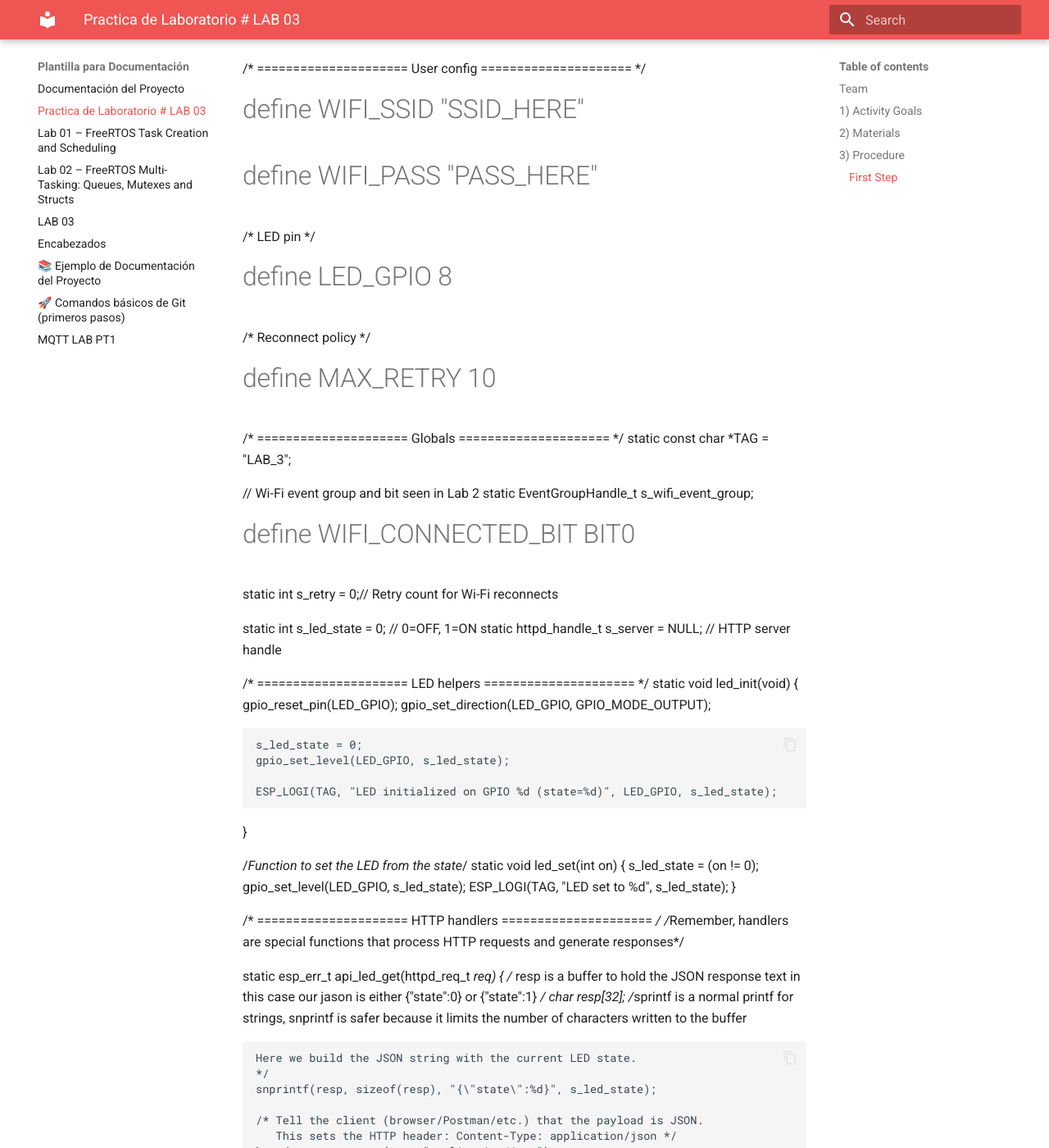
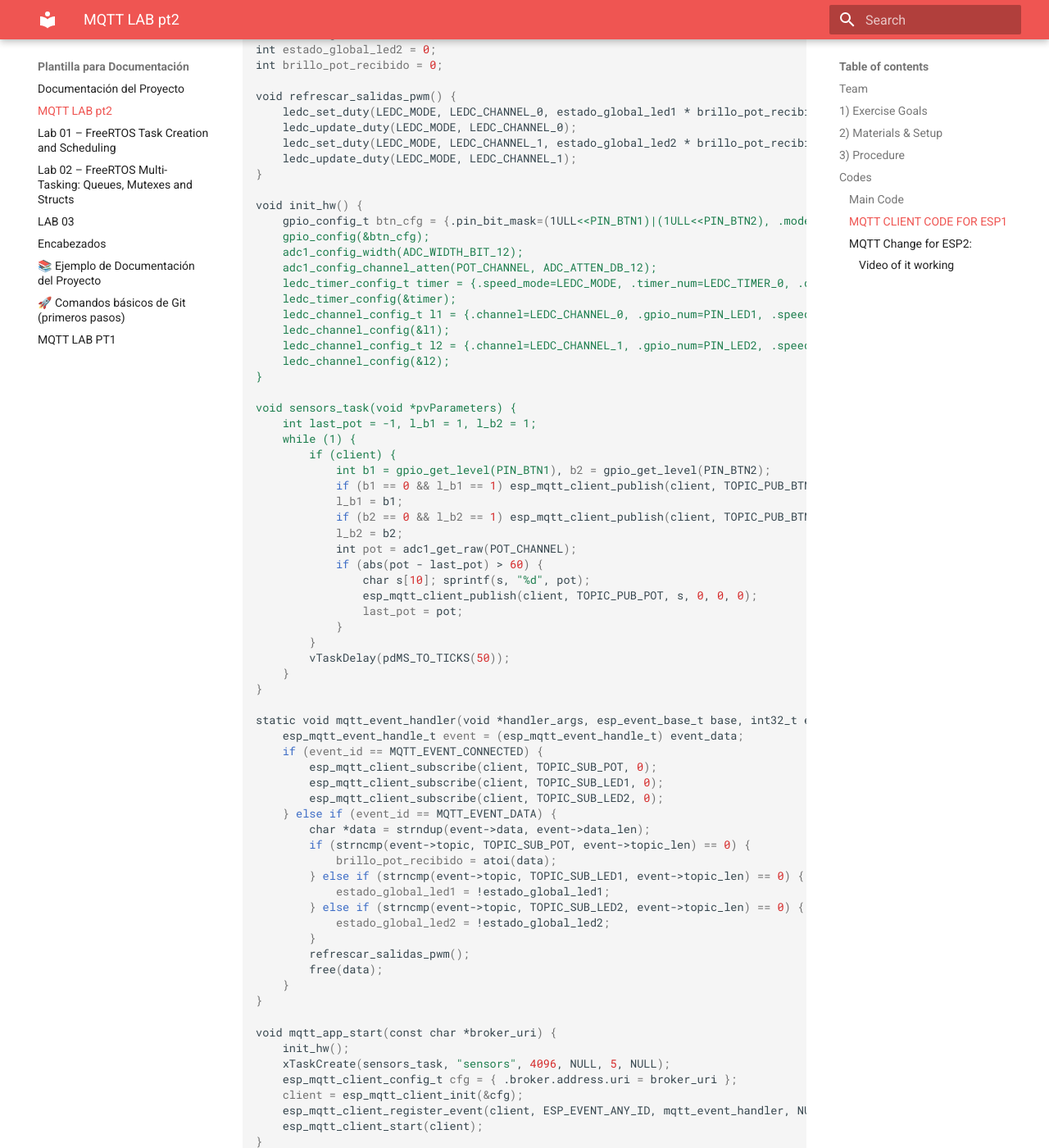
Before and after one commit to Isaacan123/SistemasEmbebidosII, an MkDocs documentation site: the page built from docs/LAB05.md, in a window 1280 px wide and 1400 px high, scrolled down 2526 px. Shown: the whole window at 82% size. Built offline with MkDocs 1.6.1 and Material for MkDocs 9.7.7, drawn with Linux system fonts in a browser that asks for light colours; some of the changed text lies outside the part shown.

Commit message:
Add files via upload

````diff
--- a/docs/LAB05.md
+++ b/docs/LAB05.md
@@ -1,352 +1,199 @@
-# Practica de Laboratorio # LAB 03
+# MQTT LAB pt2
 
 ## Team
 * Yahir Gil Mendoza
 * Isaac Antonio Perez Aleman
 * Pablo Eduardo López Manzano
+* Juan David Garcia cortez
+* Sumie Arai Erazo
 
----
+## 1) Exercise Goals
+Connect 2 ESPS with MQTT to control on state and brightness
 
-## 1) Activity Goals
+## 2) Materials & Setup
+- **Tools/Software** - Editors: VS Code, Python 3.12, ESP32-C6
 
-* **Understand the Embedded Server:** Set up and manage the lightweight `esp_http_server` within the ESP-IDF environment.
-* **Configure URI Handlers:** Register and map specific API routes for HTML interfaces and `/api/led` for JSON endpoints to their corresponding C functions.
-* **Process HTTP Requests:** Successfully read and parse incoming request bodies, particularly extracting JSON data from POST requests to control device hardware in this case a led.
-* **Manage HTTP Headers:** Assign appropriate `Content-Type` to server responses to ensure browsers correctly interpret them as `text/html` or `application/json`.
-
----
-
-## 2) Materials
-
-* ESP32‑C6 with USB‑C cable (data-capable)
-* LED + 330 Ω resistor + jumper wires
-* Protoboard
-* Motor DC
-
----
+**Wiring/Safety:** - ESP32-C6 , LED, BUTTON, RESISTANCE OF  220 OHMS and 1KOHMS
 
 ## 3) Procedure
+The ESP32 works like a mini‑website that listens to commands and controls the LED, while making sure the responses are easy for apps or browsers to understand.
 
-### First Step
-We use the code given by the teacher, to follow how the program works, the HTML interface, and the IP assignment.
+## Codes
+### Main Code
+```bash
+#include <stdio.h>
+#include "freertos/FreeRTOS.h"
+#include "freertos/task.h"
+#include "nvs_flash.h"
+#include "esp_log.h"
 
-**Code 1: General code**
+// Tus cabeceras personalizadas
+#include "wifi_sta.h"
+#include "mqtt_client_app.h"
 
-```c
-/*
- * LAB 3 — ESP32-C6 Wi-Fi + HTTP LED Control
- *
- * Features:
- * - Wi-Fi STA connect + reconnect using events
- * - Wait for IP (WIFI_CONNECTED_BIT)
- * - Simple GPIO LED control (gpio_reset_pin + gpio_set_direction)
- * - HTTP server:
- * GET  /         -> HTML UI
- * GET  /api/led  -> JSON {"state":0|1}
- * POST /api/led  -> JSON {"state":0|1} sets LED, returns {"ok":true}
- *
- */
-// String handling and standard libraries
+static const char *TAG = "MAIN_APP";
+
+// Credenciales y Broker
+#define MI_SSID "iPhone de Sumie"
+#define MI_PASS "12345678"
+#define MI_BROKER "mqtt://test.mosquitto.org:1883"
+
+void app_main(void) {
+    // 1. Inicializar NVS (indispensable para Wi-Fi)
+    esp_err_t ret = nvs_flash_init();
+    if (ret == ESP_ERR_NVS_NO_FREE_PAGES || ret == ESP_ERR_NVS_NEW_VERSION_FOUND) {
+        ESP_ERROR_CHECK(nvs_flash_erase());
+        ret = nvs_flash_init();
+    }
+    ESP_ERROR_CHECK(ret);
+
+    // 2. Conectar Wi-Fi usando tu función de laboratorio
+    ESP_LOGI(TAG, "Iniciando Wi-Fi...");
+    esp_err_t wifi_res = wifi_sta_connect(MI_SSID, MI_PASS, 30000);
+
+    if (wifi_res == ESP_OK) {
+        ESP_LOGI(TAG, "Wi-Fi Conectado. Iniciando MQTT...");
+
+        // 3. Arrancar MQTT
+        mqtt_app_start(MI_BROKER);
+    } else {
+        ESP_LOGE(TAG, "Error crítico: No se pudo conectar al Wi-Fi.");
+    }
+
+    // Heartbeat para saber que el sistema no se ha colgado
+    while (1) {
+        vTaskDelay(pdMS_TO_TICKS(10000));
+        ESP_LOGI(TAG, "Sistema activo...");
+    }
+}
+```
+### MQTT CLIENT CODE FOR ESP1
+```bash
+#include <stdio.h>
+#include <stdint.h>
 #include <string.h>
-#include <stdio.h>
 #include <stdlib.h>
-// FreeRTOS and event groups
+#include "esp_log.h"
+#include "mqtt_client.h"
+#include "driver/gpio.h"
+#include "driver/adc.h"
+#include "driver/ledc.h"
 #include "freertos/FreeRTOS.h"
-#include "freertos/event_groups.h"
-// ESP-IDF Logging and error handling
-#include "esp_log.h"
-#include "esp_err.h"
-// Wi-Fi and network
-#include "nvs_flash.h"
-#include "esp_netif.h"
-#include "esp_event.h"
-#include "esp_wifi.h"
-// GPIO control
-#include "driver/gpio.h"
-// HTTP server
-#include "esp_http_server.h"
+#include "freertos/task.h"
 
-/* ===================== User config ===================== */
-#define WIFI_SSID "SSID_HERE"
-#define WIFI_PASS "PASS_HERE"
+static const char *TAG = "ESP2_TEAM_PAPU";
 
-/* LED pin */
-#define LED_GPIO 8
+#define PIN_LED1 6
+#define PIN_LED2 7
+#define PIN_BTN1 5
+#define PIN_BTN2 4
+#define POT_CHANNEL ADC1_CHANNEL_0
 
-/* Reconnect policy */
-#define MAX_RETRY 10
+#define LEDC_MODE LEDC_LOW_SPEED_MODE
+#define LEDC_RES LEDC_TIMER_12_BIT
 
-/* ===================== Globals ===================== */
-static const char *TAG = "LAB_3";
+#define TEAM_ID "teamPapu"
+#define TOPIC_SUB_POT   "ibero/" TEAM_ID "/esp1/potenciometer"
+#define TOPIC_SUB_LED1  "ibero/" TEAM_ID "/esp1/led1"
+#define TOPIC_SUB_LED2  "ibero/" TEAM_ID "/es1/led2"
 
-// Wi-Fi event group and bit seen in Lab 2
-static EventGroupHandle_t s_wifi_event_group;
-#define WIFI_CONNECTED_BIT BIT0
+#define TOPIC_PUB_POT   "ibero/" TEAM_ID "/esp2/potenciometer"
+#define TOPIC_PUB_BTN1  "ibero/" TEAM_ID "/esp2/led1"
+#define TOPIC_PUB_BTN2  "ibero/" TEAM_ID "/esp2/led2"
 
-static int s_retry = 0;// Retry count for Wi-Fi reconnects
+static esp_mqtt_client_handle_t client = NULL;
 
-static int s_led_state = 0;               // 0=OFF, 1=ON
-static httpd_handle_t s_server = NULL;    // HTTP server handle
+int estado_global_led1 = 0;
+int estado_global_led2 = 0;
+int brillo_pot_recibido = 0;
 
-/* ===================== LED helpers ===================== */
-static void led_init(void)
-{
-    gpio_reset_pin(LED_GPIO);
-    gpio_set_direction(LED_GPIO, GPIO_MODE_OUTPUT);
-
-    s_led_state = 0;
-    gpio_set_level(LED_GPIO, s_led_state);
-
-    ESP_LOGI(TAG, "LED initialized on GPIO %d (state=%d)", LED_GPIO, s_led_state);
+void refrescar_salidas_pwm() {
+    ledc_set_duty(LEDC_MODE, LEDC_CHANNEL_0, estado_global_led1 * brillo_pot_recibido);
+    ledc_update_duty(LEDC_MODE, LEDC_CHANNEL_0);
+    ledc_set_duty(LEDC_MODE, LEDC_CHANNEL_1, estado_global_led2 * brillo_pot_recibido);
+    ledc_update_duty(LEDC_MODE, LEDC_CHANNEL_1);
 }
 
-/*Function to set the LED from the state*/
-static void led_set(int on)
-{
-    s_led_state = (on != 0);
-    gpio_set_level(LED_GPIO, s_led_state);
-    ESP_LOGI(TAG, "LED set to %d", s_led_state);
+void init_hw() {
+    gpio_config_t btn_cfg = {.pin_bit_mask=(1ULL<<PIN_BTN1)|(1ULL<<PIN_BTN2), .mode=GPIO_MODE_INPUT, .pull_up_en=GPIO_PULLUP_ENABLE};
+    gpio_config(&btn_cfg);
+    adc1_config_width(ADC_WIDTH_BIT_12);
+    adc1_config_channel_atten(POT_CHANNEL, ADC_ATTEN_DB_12);
+    ledc_timer_config_t timer = {.speed_mode=LEDC_MODE, .timer_num=LEDC_TIMER_0, .duty_resolution=LEDC_RES, .freq_hz=5000, .clk_cfg=LEDC_AUTO_CLK};
+    ledc_timer_config(&timer);
+    ledc_channel_config_t l1 = {.channel=LEDC_CHANNEL_0, .gpio_num=PIN_LED1, .speed_mode=LEDC_MODE, .timer_sel=LEDC_TIMER_0, .duty=0};
+    ledc_channel_config(&l1);
+    ledc_channel_config_t l2 = {.channel=LEDC_CHANNEL_1, .gpio_num=PIN_LED2, .speed_mode=LEDC_MODE, .timer_sel=LEDC_TIMER_0, .duty=0};
+    ledc_channel_config(&l2);
 }
 
-/* ===================== HTTP handlers ===================== */
-/*Remember, handlers are special functions that process HTTP requests and generate responses*/
-
-static esp_err_t api_led_get(httpd_req_t *req)
-{
-    /* resp is a buffer to hold the JSON response  text in this case our jason is
-       either {"state":0} or {"state":1} */
-    char resp[32];
-    /*sprintf is a normal printf for strings, snprintf is safer because it
-    limits the number of characters written to the buffer
-
-    Here we build the JSON string with the current LED state.
-    */
-    snprintf(resp, sizeof(resp), "{\"state\":%d}", s_led_state);
-
-    /* Tell the client (browser/Postman/etc.) that the payload is JSON.
-       This sets the HTTP header: Content-Type: application/json */
-    httpd_resp_set_type(req, "application/json");
-
-    /* Send the response body to the client.
-       - 'resp' is the payload
-       - HTTPD_RESP_USE_STRLEN tells ESP-IDF to compute the string length automatically
-         (it treats resp as a null-terminated C string). */
-    httpd_resp_send(req, resp, HTTPD_RESP_USE_STRLEN);
-
-    /* Return ESP_OK so the HTTP server knows the request was handled correctly. */
-    return ESP_OK;
-}
-
-static esp_err_t api_led_post(httpd_req_t *req)
-{
-    // Basic safety: reject empty or very large payloads
-    if (req->content_len <= 0 || req->content_len > 256) {
-        httpd_resp_send_err(req, HTTPD_400_BAD_REQUEST, "Invalid Content-Length");
-        return ESP_FAIL;
-    }
-
-    char buf[257] = {0}; // +1 for null terminator
-    int received = httpd_req_recv(req, buf, req->content_len);
-    if (received <= 0) {
-        httpd_resp_send_err(req, HTTPD_400_BAD_REQUEST, "Empty body");
-        return ESP_FAIL;
-    }
-    buf[received] = '\0';
-
-    // Minimal parse: find "state":<number>
-    int state = -1;
-    char *p = strstr(buf, "\"state\"");
-    if (p) {
-        p = strchr(p, ':');
-        if (p) state = atoi(p + 1);
-    }
-
-    if (state != 0 && state != 1) {
-        httpd_resp_send_err(req, HTTPD_400_BAD_REQUEST, "state must be 0 or 1");
-        return ESP_FAIL;
-    }
-
-    led_set(state);
-
-    httpd_resp_set_type(req, "application/json");
-    httpd_resp_sendstr(req, "{\"ok\":true}");
-    return ESP_OK;
-}
-
-static esp_err_t root_get_handler(httpd_req_t *req)
-{
-    // Readable inline HTML
-    static const char *INDEX_HTML =
-        "<!doctype html>\n"
-        "<html>\n"
-        "<head>\n"
-        "  <meta charset='utf-8'>\n"
-        "  <meta name='viewport' content='width=device-width, initial-scale=1'>\n"
-        "  <title>ESP32-C6 LED</title>\n"
-        "</head>\n"
-        "<body>\n"
-        "  <h2>ESP32-C6 LED Control</h2>\n"
-        "  <button onclick='setLed(1)'>ON</button>\n"
-        "  <button onclick='setLed(0)'>OFF</button>\n"
-        "  <p id='st'>State: ?</p>\n"
-        "\n"
-        "  <script>\n"
-        "    async function refresh(){\n"
-        "      const r = await fetch('/api/led');\n"
-        "      const j = await r.json();\n"
-        "      document.getElementById('st').innerText = 'State: ' + j.state;\n"
-        "    }\n"
-        "    async function setLed(v){\n"
-        "      await fetch('/api/led', {\n"
-        "        method: 'POST',\n"
-        "        headers: {'Content-Type':'application/json'},\n"
-        "        body: JSON.stringify({state:v})\n"
-        "      });\n"
-        "      refresh();\n"
-        "    }\n"
-        "    setInterval(refresh, 1000);\n"
-        "    refresh();\n"
-        "  </script>\n"
-        "</body>\n"
-        "</html>\n";
-
-    httpd_resp_set_type(req, "text/html");
-    httpd_resp_send(req, INDEX_HTML, HTTPD_RESP_USE_STRLEN);
-    return ESP_OK;
-}
-
-static void http_server_start(void)
-{
-    httpd_config_t config = HTTPD_DEFAULT_CONFIG();
-    ESP_ERROR_CHECK(httpd_start(&s_server, &config));
-    ESP_LOGI(TAG, "HTTP server started");
-
-    httpd_uri_t root = {
-        .uri      = "/",
-        .method   = HTTP_GET,
-        .handler  = root_get_handler,
-        .user_ctx = NULL
-    };
-
-    httpd_uri_t led_get = {
-        .uri      = "/api/led",
-        .method   = HTTP_GET,
-        .handler  = api_led_get,
-        .user_ctx = NULL
-    };
-
-    httpd_uri_t led_post = {
-        .uri      = "/api/led",
-        .method   = HTTP_POST,
-        .handler  = api_led_post,
-        .user_ctx = NULL
-    };
-
-    ESP_ERROR_CHECK(httpd_register_uri_handler(s_server, &root));
-    ESP_ERROR_CHECK(httpd_register_uri_handler(s_server, &led_get));
-    ESP_ERROR_CHECK(httpd_register_uri_handler(s_server, &led_post));
-
-    ESP_LOGI(TAG, "Routes registered: /  ,  GET/POST /api/led");
-}
-
-/* ===================== Wi-Fi STA connect + events ===================== */
-
-static void wifi_event_handler(void *arg,
-                               esp_event_base_t event_base,
-                               int32_t event_id,
-                               void *event_data)
-{
-    if (event_base == WIFI_EVENT && event_id == WIFI_EVENT_STA_START) {
-        ESP_LOGI(TAG, "WIFI_EVENT_STA_START -> esp_wifi_connect()");
-        ESP_ERROR_CHECK(esp_wifi_connect());
-        return;
-    }
-
-    if (event_base == WIFI_EVENT && event_id == WIFI_EVENT_STA_DISCONNECTED) {
-        if (s_retry < MAX_RETRY) {
-            s_retry++;
-            ESP_LOGW(TAG, "Disconnected. Retrying (%d/%d)...", s_retry, MAX_RETRY);
-            ESP_ERROR_CHECK(esp_wifi_connect());
-        } else {
-            ESP_LOGE(TAG, "Failed to connect after %d retries.", MAX_RETRY);
+void sensors_task(void *pvParameters) {
+    int last_pot = -1, l_b1 = 1, l_b2 = 1;
+    while (1) {
+        if (client) {
+            int b1 = gpio_get_level(PIN_BTN1), b2 = gpio_get_level(PIN_BTN2);
+            if (b1 == 0 && l_b1 == 1) esp_mqtt_client_publish(client, TOPIC_PUB_BTN1, "toggle", 0, 0, 0);
+            l_b1 = b1;
+            if (b2 == 0 && l_b2 == 1) esp_mqtt_client_publish(client, TOPIC_PUB_BTN2, "toggle", 0, 0, 0);
+            l_b2 = b2;
+            int pot = adc1_get_raw(POT_CHANNEL);
+            if (abs(pot - last_pot) > 60) {
+                char s[10]; sprintf(s, "%d", pot);
+                esp_mqtt_client_publish(client, TOPIC_PUB_POT, s, 0, 0, 0);
+                last_pot = pot;
+            }
         }
-        return;
-    }
-
-    if (event_base == IP_EVENT && event_id == IP_EVENT_STA_GOT_IP) {
-        ip_event_got_ip_t *event = (ip_event_got_ip_t *)event_data;
-        ESP_LOGI(TAG, "Got IP: " IPSTR, IP2STR(&event->ip_info.ip));
-
-        s_retry = 0;
-        xEventGroupSetBits(s_wifi_event_group, WIFI_CONNECTED_BIT);
-        return;
+        vTaskDelay(pdMS_TO_TICKS(50));
     }
 }
 
-static void wifi_init_sta(void)
-{
-    s_wifi_event_group = xEventGroupCreate();
-
-    ESP_ERROR_CHECK(esp_netif_init());
-    ESP_ERROR_CHECK(esp_event_loop_create_default());
-    esp_netif_create_default_wifi_sta();
-
-    wifi_init_config_t cfg = WIFI_INIT_CONFIG_DEFAULT();
-    ESP_ERROR_CHECK(esp_wifi_init(&cfg));
-
-    ESP_ERROR_CHECK(esp_event_handler_register(WIFI_EVENT, ESP_EVENT_ANY_ID, &wifi_event_handler, NULL));
-    ESP_ERROR_CHECK(esp_event_handler_register(IP_EVENT, IP_EVENT_STA_GOT_IP, &wifi_event_handler, NULL));
-
-    wifi_config_t wifi_config = {0};
-    strncpy((char *)wifi_config.sta.ssid, WIFI_SSID, sizeof(wifi_config.sta.ssid));
-    strncpy((char *)wifi_config.sta.password, WIFI_PASS, sizeof(wifi_config.sta.password));
-
-    ESP_LOGI(TAG, "Configuring Wi-Fi STA: SSID='%s'", WIFI_SSID);
-
-    ESP_ERROR_CHECK(esp_wifi_set_mode(WIFI_MODE_STA));
-    ESP_ERROR_CHECK(esp_wifi_set_config(WIFI_IF_STA, &wifi_config));
-    ESP_ERROR_CHECK(esp_wifi_start());
+static void mqtt_event_handler(void *handler_args, esp_event_base_t base, int32_t event_id, void *event_data) {
+    esp_mqtt_event_handle_t event = (esp_mqtt_event_handle_t) event_data;
+    if (event_id == MQTT_EVENT_CONNECTED) {
+        esp_mqtt_client_subscribe(client, TOPIC_SUB_POT, 0);
+        esp_mqtt_client_subscribe(client, TOPIC_SUB_LED1, 0);
+        esp_mqtt_client_subscribe(client, TOPIC_SUB_LED2, 0);
+    } else if (event_id == MQTT_EVENT_DATA) {
+        char *data = strndup(event->data, event->data_len);
+        if (strncmp(event->topic, TOPIC_SUB_POT, event->topic_len) == 0) {
+            brillo_pot_recibido = atoi(data);
+        } else if (strncmp(event->topic, TOPIC_SUB_LED1, event->topic_len) == 0) {
+            estado_global_led1 = !estado_global_led1;
+        } else if (strncmp(event->topic, TOPIC_SUB_LED2, event->topic_len) == 0) {
+            estado_global_led2 = !estado_global_led2;
+        }
+        refrescar_salidas_pwm();
+        free(data);
+    }
 }
 
-/* ===================== app_main ===================== */
+void mqtt_app_start(const char *broker_uri) {
+    init_hw();
+    xTaskCreate(sensors_task, "sensors", 4096, NULL, 5, NULL);
+    esp_mqtt_client_config_t cfg = { .broker.address.uri = broker_uri };
+    client = esp_mqtt_client_init(&cfg);
+    esp_mqtt_client_register_event(client, ESP_EVENT_ANY_ID, mqtt_event_handler, NULL);
+    esp_mqtt_client_start(client);
+}
+```
 
-void app_main(void)
-{
-    ESP_LOGI(TAG, "Lab D start: Wi-Fi + HTTP + LED control.");
+### MQTT Change for ESP2:
+```bash
+#define TOPIC_SUB_POT   "ibero/" TEAM_ID "/esp2/potenciometer"
+#define TOPIC_SUB_LED1  "ibero/" TEAM_ID "/esp2/led1"
+#define TOPIC_SUB_LED2  "ibero/" TEAM_ID "/esp2/led2"
 
-    // NVS init (required by Wi-Fi)
-    esp_err_t ret = nvs_flash_init();
-    if (ret == ESP_ERR_NVS_NO_FREE_PAGES || ret == ESP_ERR_NVS_NEW_VERSION_FOUND) {
-        ESP_ERROR_CHECK(nvs_flash_erase());
-        ESP_ERROR_CHECK(nvs_flash_init());
-    } else {
-        ESP_ERROR_CHECK(ret);
-    }
+#define TOPIC_PUB_POT   "ibero/" TEAM_ID "/esp1/potenciometer"
+#define TOPIC_PUB_BTN1  "ibero/" TEAM_ID "/esp1/led1"
+#define TOPIC_PUB_BTN2  "ibero/" TEAM_ID "/esp1/led2"
+```
 
-    // Connect to Wi-Fi (STA)
-    wifi_init_sta();
-
-    // Wait for "got IP" (connected)
-    EventBits_t bits = xEventGroupWaitBits(
-        s_wifi_event_group,
-        WIFI_CONNECTED_BIT,
-        pdFALSE,
-        pdTRUE,
-        pdMS_TO_TICKS(30000)
-    );
-
-    if (!(bits & WIFI_CONNECTED_BIT)) {
-        ESP_LOGE(TAG, "Timeout waiting for Wi-Fi connection. Check SSID/PASS and 2.4 GHz.");
-        return;
-    }
-
-    // Start peripherals + HTTP
-    led_init();
-    http_server_start();
-
-    ESP_LOGI(TAG, "Open: http://<ESP_IP>/ from a device on the same network.");
-}
-
-### Video
-
-[MQTT](https://youtu.be/hpEJd5n-EJY)
+#### Video of it working
+<!-- Ajuste para mostrar correctamente el video Shorts de YouTube como embed -->
+<iframe width="560" height="315"
+src="https://www.youtube.com/embed/j12o1w3M6sM"
+title="YouTube video player"
+frameborder="0"
+allow="accelerometer; autoplay; clipboard-write; encrypted-media; gyroscope; picture-in-picture; web-share"
+allowfullscreen>
+</iframe>
````
